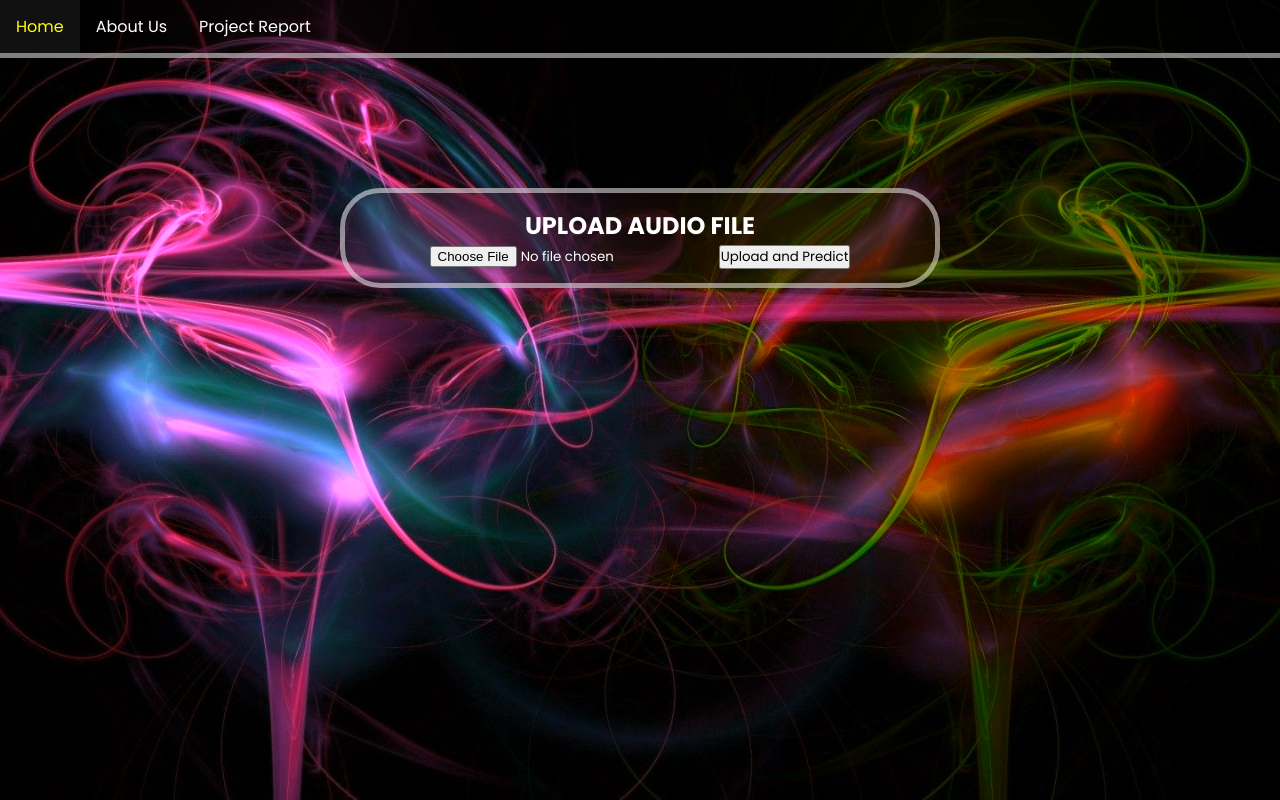
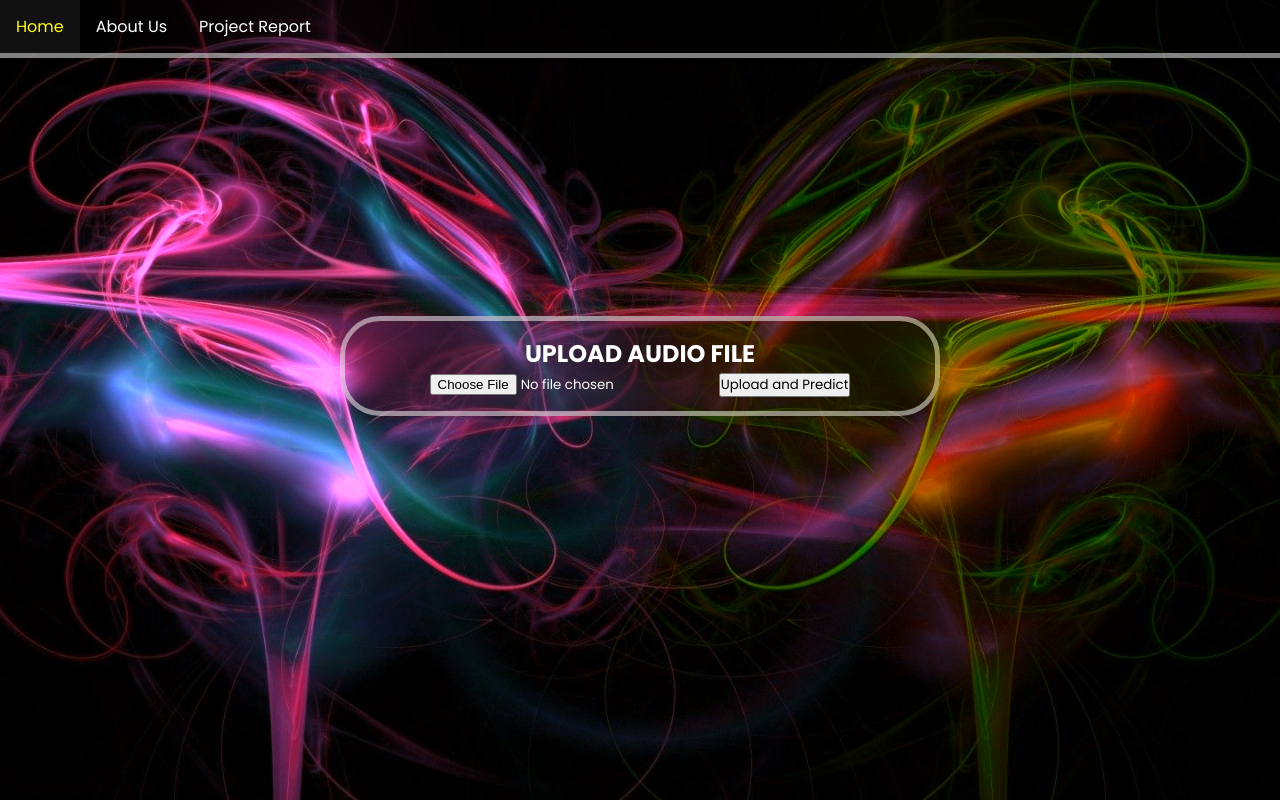
Before and after one commit to Abhishek-Sharma-007/SPM_Music_Genre_Classification, a Flask app: page / in a window 1280 px wide. Run offline with Flask 3, Linux system fonts and the light colour scheme.

Commit message:
Changes Added

```diff
--- a/static/css/styles.css
+++ b/static/css/styles.css
@@ -69,7 +69,7 @@ section {
 }
 
 .box {
-    margin-top: 10%;
+    margin-top: -10%;
     width: 600px;
     height: 100px;
     background-color: transparent;
--- a/templates/index.html
+++ b/templates/index.html
@@ -13,6 +13,10 @@
       rel="stylesheet"
       href="https://cdnjs.cloudflare.com/ajax/libs/animate.css/4.1.1/animate.min.css"
     />
+    <link rel="stylesheet" href="../static/css/login.css">
+    <link href="https://fonts.googleapis.com/css2?family=Poppins:wght@400;500;600;700&display=swap" rel="stylesheet">
+    <link href="https://fonts.googleapis.com/icon?family=Material+Icons" rel="stylesheet">
+    <link rel="stylesheet" href="https://cdnjs.cloudflare.com/ajax/libs/animate.css/4.1.1/animate.min.css" />
 </head>
 <body>
     <nav>
@@ -25,7 +29,7 @@
         </ul>
     </nav>
     <section>
-        <div class="box">
+        <div class="box animate__animated animate__zoomInDown">
             <h1>UPLOAD AUDIO FILE</h1>
             <form action="/predict" method="post" enctype="multipart/form-data">
                 <input type="file" name="file" required style="color: white;">
--- a/templates/prediction_result.html
+++ b/templates/prediction_result.html
@@ -8,6 +8,10 @@
   <link href="https://fonts.googleapis.com/css2?family=Poppins:wght@400;500;600;700&display=swap" rel="stylesheet">
   <link href="https://fonts.googleapis.com/icon?family=Material+Icons" rel="stylesheet">
   <link rel="stylesheet" href="https://cdnjs.cloudflare.com/ajax/libs/animate.css/4.1.1/animate.min.css" />
+  <link rel="stylesheet" href="../static/css/login.css">
+    <link href="https://fonts.googleapis.com/css2?family=Poppins:wght@400;500;600;700&display=swap" rel="stylesheet">
+    <link href="https://fonts.googleapis.com/icon?family=Material+Icons" rel="stylesheet">
+    <link rel="stylesheet" href="https://cdnjs.cloudflare.com/ajax/libs/animate.css/4.1.1/animate.min.css" />
 </head>
 <body>
   <nav>
@@ -20,7 +24,7 @@
     </ul>
   </nav>
   <section>
-    <div class="box">
+    <div class="box animate__animated animate__rubberBand"">
       <h1 class="output">Predicted Genre</h1>
       <p class="output">{{ predicted_genre }}</p>
     </div>
```
Also changed, not shown: 3 other files.
